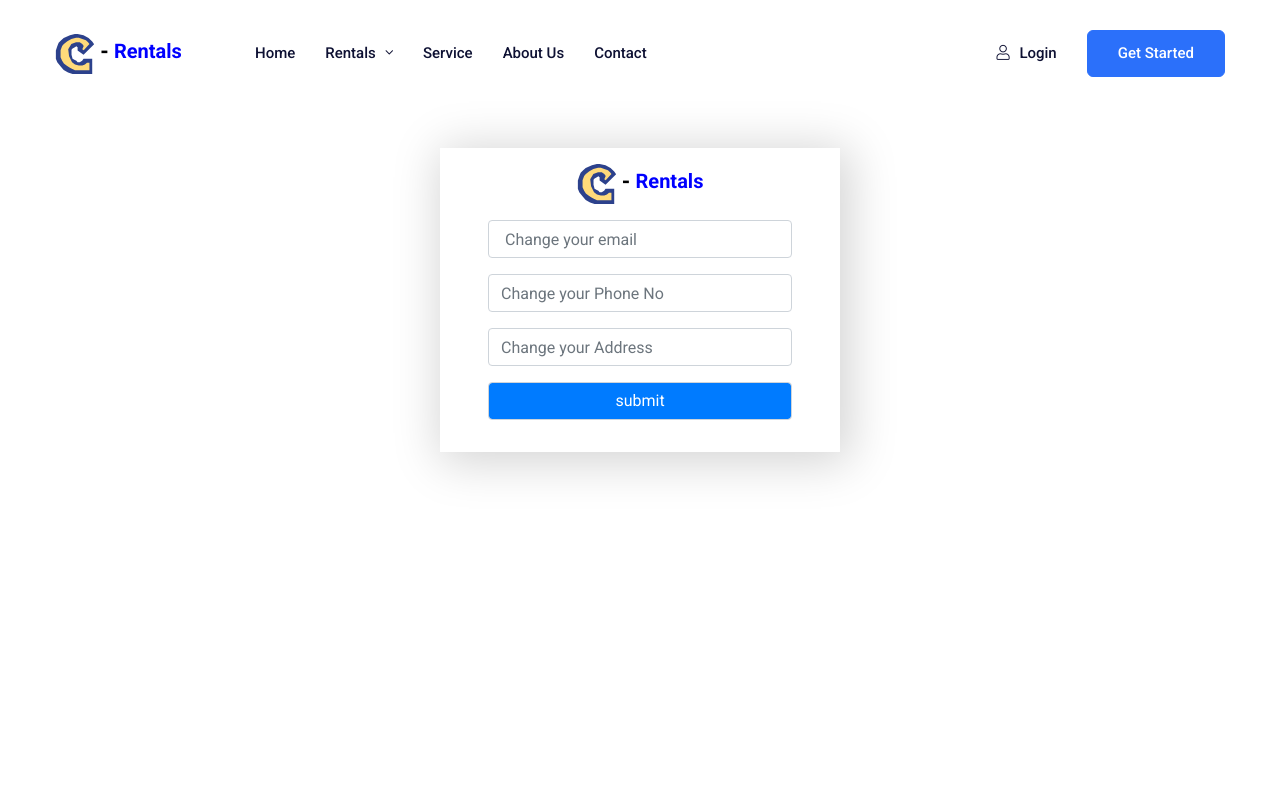
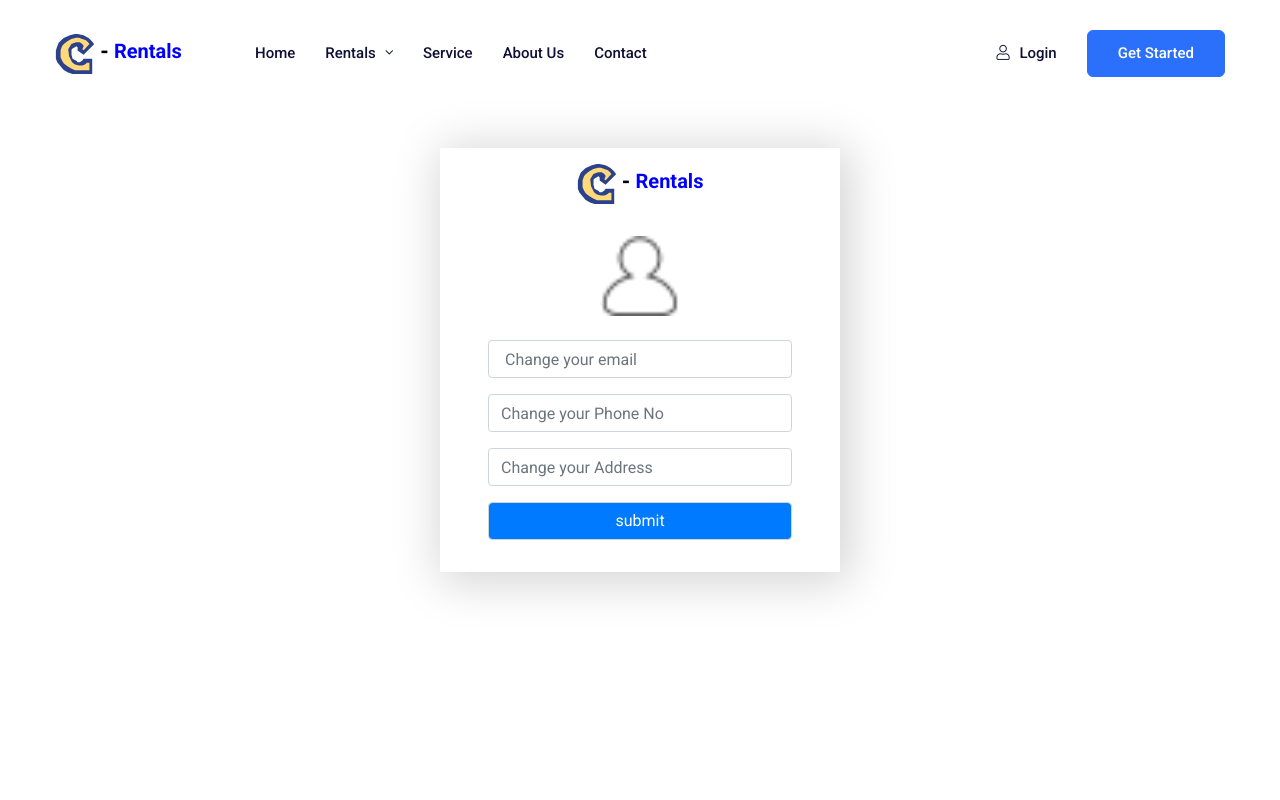
Before and after one commit to Owoeye1321/outtahell, a React (Create React App) app: page /profile in a window 1280 px wide. Shown: the top 800 px of the page. Built offline with nearby package versions, Linux system fonts and the light colour scheme.

Commit message:
new commit

```diff
--- a/src/components/DashBoard/admin.js
+++ b/src/components/DashBoard/admin.js
@@ -106,8 +106,8 @@ function Admin() {
                       </strong>
                     </figure>
                   </center>
-                  <form enctype="multipart/form-data">
-                    <div class="form-group">
+                  <form >
+                    <div className="form-group">
                       <input
                         className="form-control"
                         type="text"
@@ -115,7 +115,7 @@ function Admin() {
                         id="hostel_name"
                       />
                     </div>
-                    <div class="form-group">
+                    <div className="form-group">
                       <input
                         className="form-control"
                         type="text"
@@ -123,7 +123,7 @@ function Admin() {
                         id="address"
                       />
                     </div>
-                    <div class="form-group">
+                    <div className="form-group">
                       <textarea
                         className="form-control"
                         required
@@ -136,17 +136,17 @@ function Admin() {
                       />
                     </div>
 
-                    <div class="form-group">
+                    <div className="form-group">
                       <p>Upload Image</p>
                     </div>
-                    <div class="form-group">
+                    <div className="form-group">
                       <input
                         type="file"
                         id="hostel_images"
                         className="form-control"
                       />
                     </div>
-                    <div class="form-group">
+                    <div className="form-group">
                       <input
                         type="submit"
                         value="submit"
--- a/src/components/Profile/UserProfile.js
+++ b/src/components/Profile/UserProfile.js
@@ -43,6 +43,31 @@ function UserProfile() {
                   </figure>
                 </center>
                 <form enctype="multipart/form-data">
+                <div
+                  style={{
+                    backgroundColor: "white",
+                    height: "120px",
+                    width: "100%",
+                    borderRadius: "50%",
+                  }}
+                  className="py-3"
+                >
+                  <center>
+                    <label style={{ width: '100%' }}>
+                    <img
+                    src={userProfile}
+                    style={{ height: "80px", width: "80px" }}
+                  />
+                        <input
+                        style={{display:'none'}}
+                          required
+                          id="profilePicture"
+                          type="file"
+                          name="file"
+                        />
+                      </label>
+                  </center>
+                </div>
                   <div class="form-group">
                     <input
                       className="form-control"
```
Also changed, not shown: 1 other file (tests, documents, lock files or other folders).
